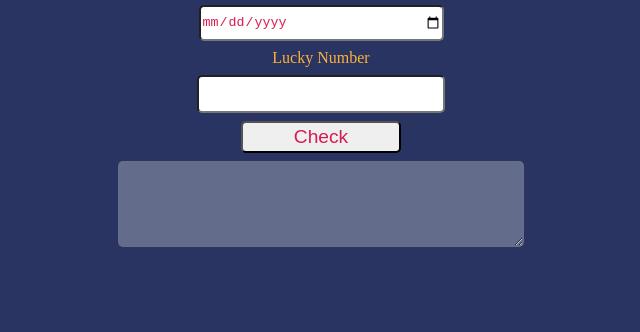
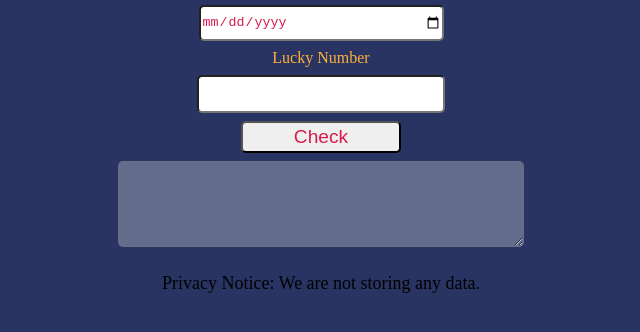
Before and after one commit to indrajitkrish/Is_Birthday_lucky, a plain HTML site: page index.html in a window 1280 px wide. Shown: the part 102-434 px from the top of the page, without its empty margins (319-959 px from the left). Drawn offline with Linux system fonts and the light colour scheme.

Commit message:
Added privacy Notice

```diff
--- a/index.html
+++ b/index.html
@@ -16,6 +16,7 @@
         <input type="number" id="lucky_number"\>
         <button id="check">Check</button>
         <textarea id="output" disabled></textarea>
+        <p style="font-size:large; font-weight:500;">Privacy Notice: We are not storing any data.</p>
     </div>
     <script src="index.js" type="text/javascript"></script>
 </body>
```
